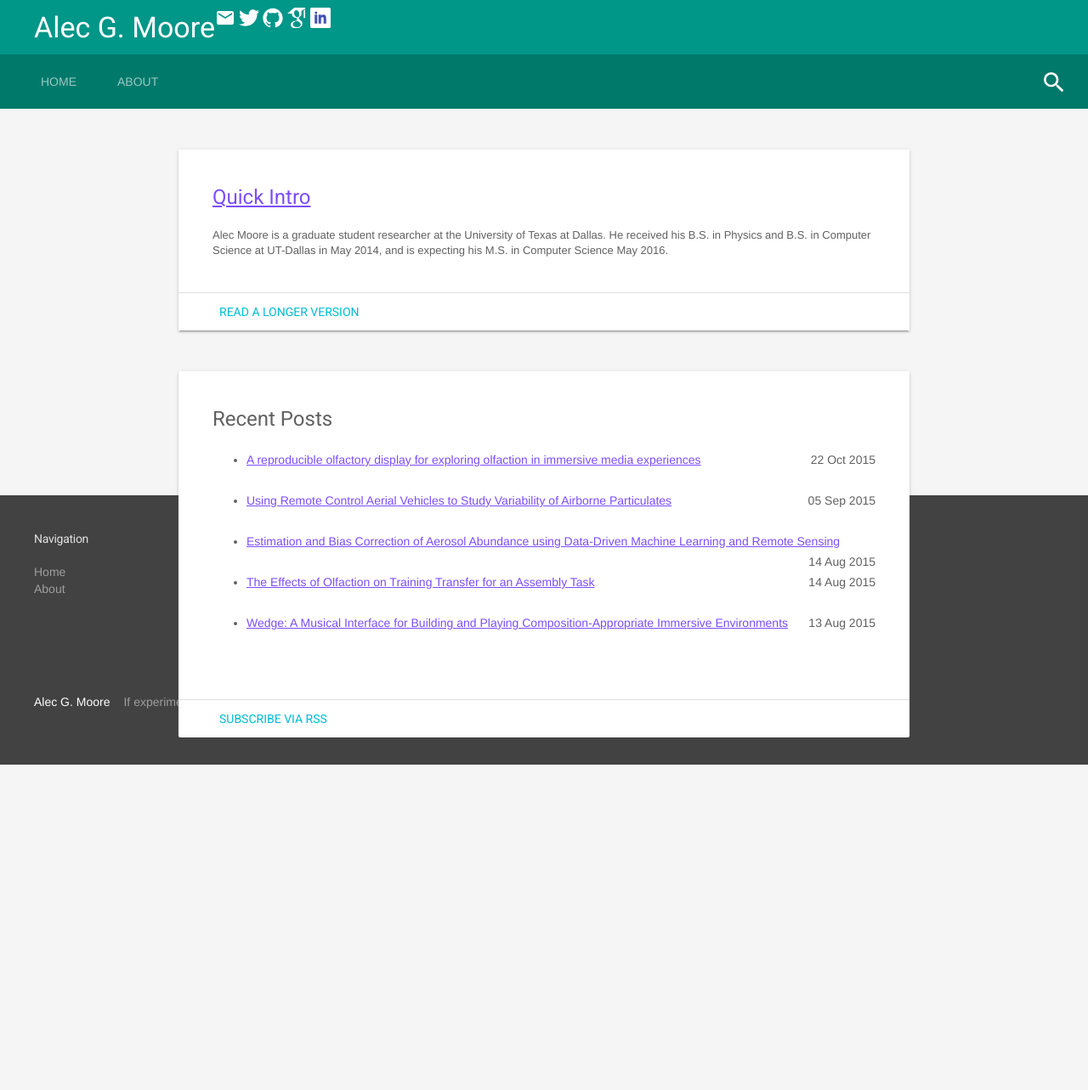
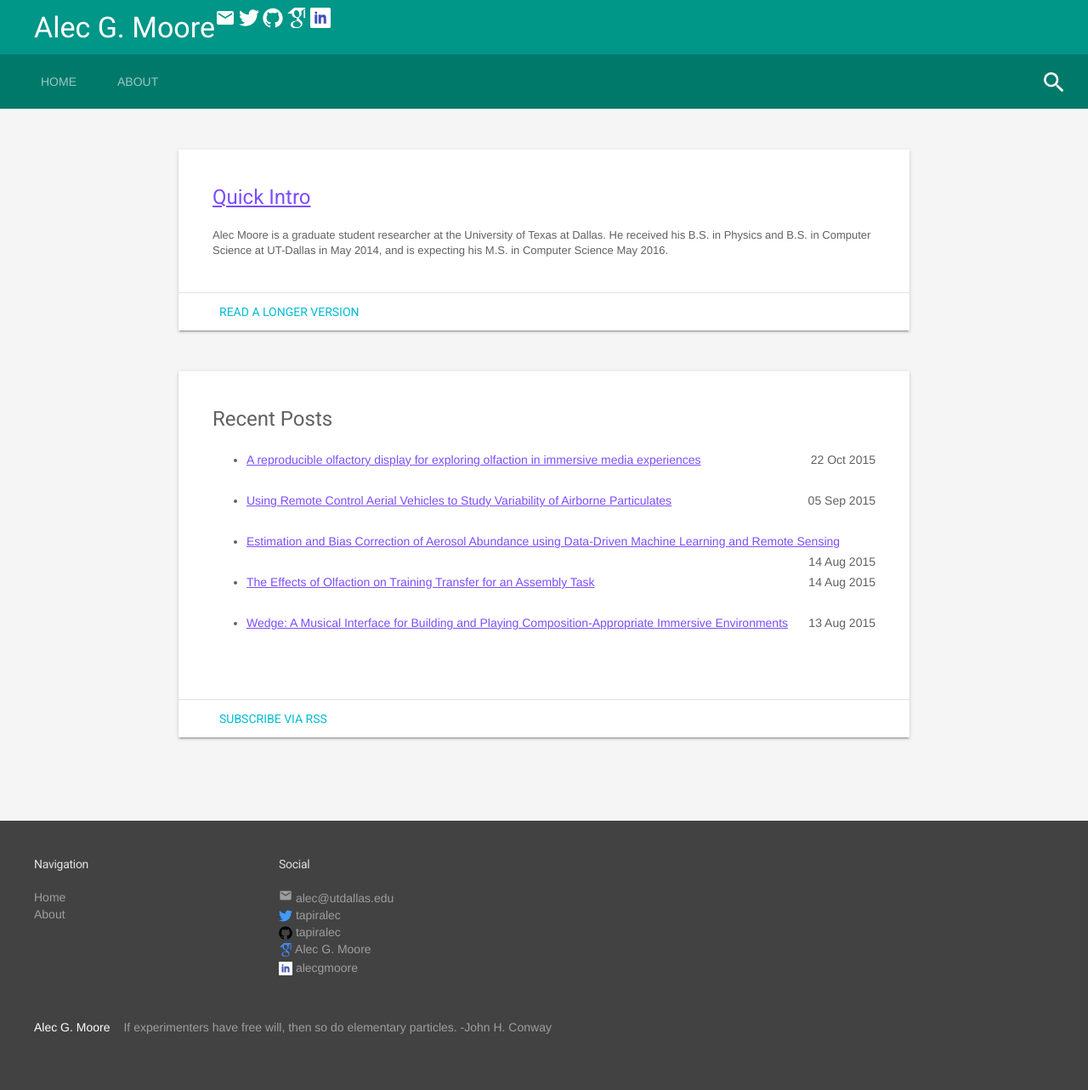
Before and after one commit to tapiralec/tapiralec.github.io, a Jekyll site: the page built from index.html, in a window 1280 px wide. Shown: the whole page at 85% size. Built offline with Jekyll 4.4.1, drawn with Linux system fonts in a browser that asks for light colours; Markdown is read by kramdown in place of the engine named in the settings; before the commit the page ends 966 px from its top, so only the background shows below that.

Commit message:
Revert "made footer stick to bottom"
This reverts commit 93bca0ed0ee878995b4c5ad7284dc8139fcd2cd6.

if screen size is changed, footer can get stuck over content

```diff
--- a/_includes/footer.html
+++ b/_includes/footer.html
@@ -1,4 +1,4 @@
-<footer class="mdl-mega-footer stickyFooter">
+<footer class="mdl-mega-footer">
   <div class="mdl-mega-footer--middle-section">
     <div class="mdl-mega-footer--drop-down-section">
       <input class="mdl-mega-footer--heading-checkbox" type="checkbox" checked>
--- a/css/styles.css
+++ b/css/styles.css
@@ -471,10 +471,3 @@ code {
     padding-left: 0px;
     border: none;
 }
-
-.stickyFooter {
-    position:fixed;
-    bottom:0;
-    left:0;
-    width:100%
-}
```
